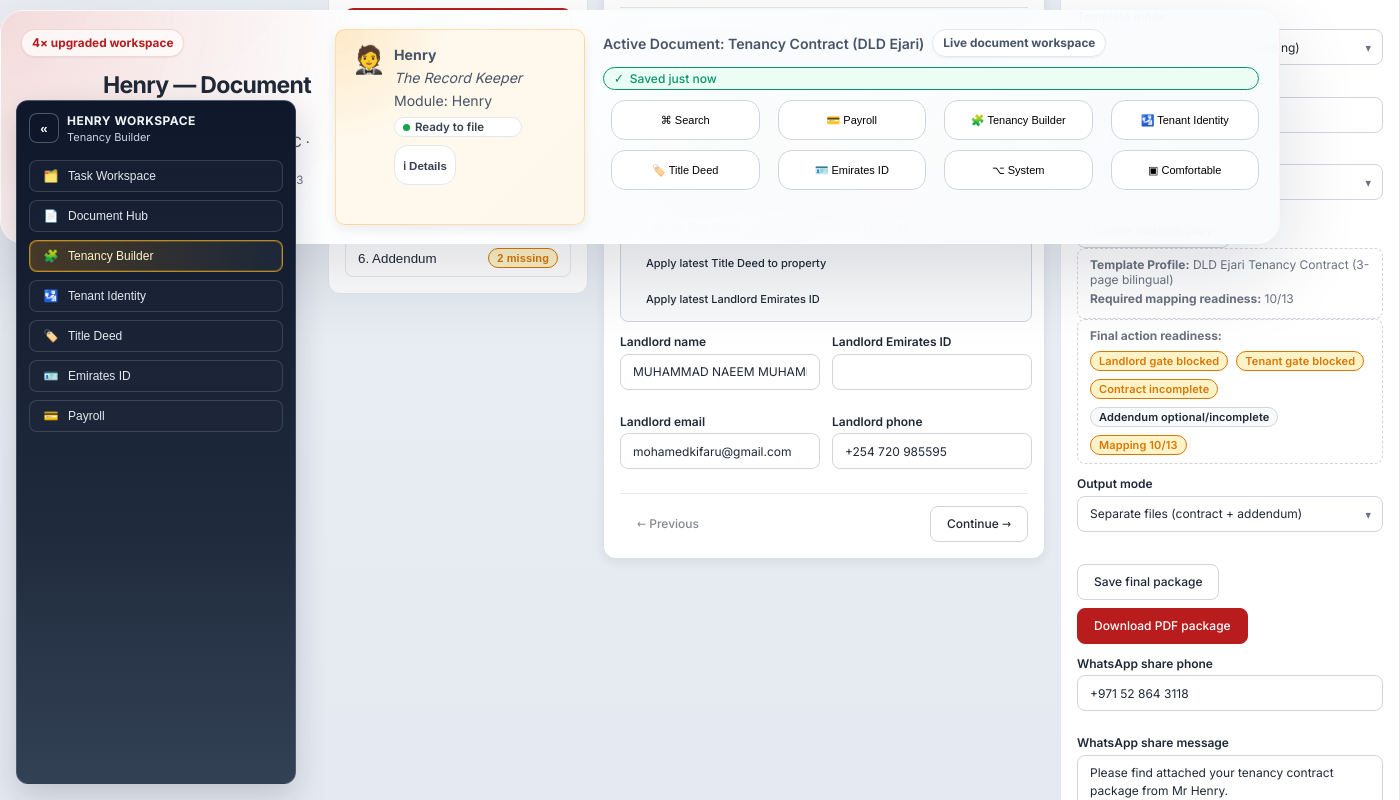
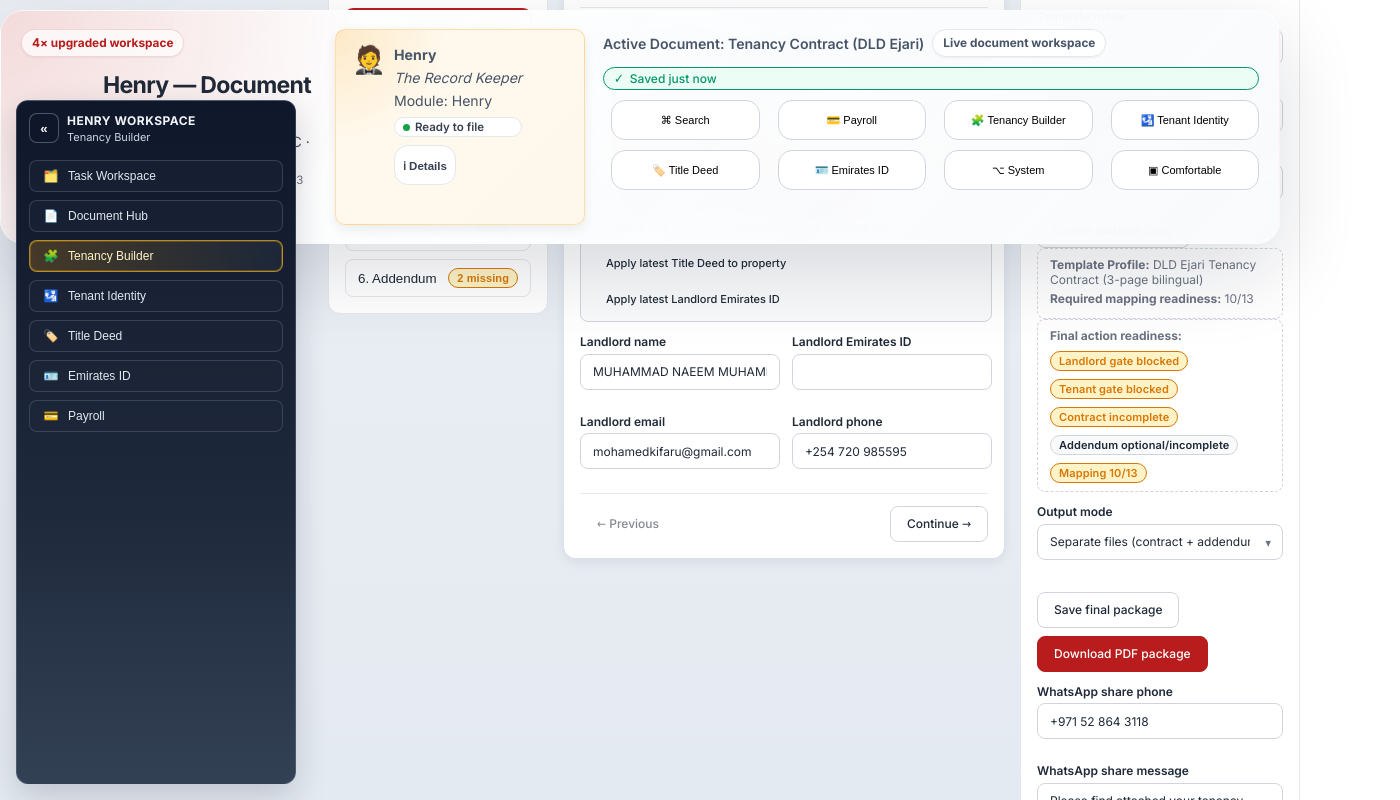
Before and after one commit to arslan9024/Henry, a React (Vite) app: page / in a window 1280 px wide. Both pictures are taken after a click on the button "Open package builder". Shown: the part 442-1242 px from the top of the page, 1400 px wide, since content can reach past the window. Built offline with nearby package versions, Linux system fonts and the light colour scheme; what @react-pdf/renderer would draw is missing.

Commit message:
feat(ui): extract shared workflow layout and migrate tenancy builder

```diff
--- a/src/components/tenancyBuilder/TenancyContractBuilderPage.jsx
+++ b/src/components/tenancyBuilder/TenancyContractBuilderPage.jsx
@@ -737,21 +737,21 @@ const TenancyContractBuilderPage = () => {
   };
 
   return (
-    <main className="tenancy-builder-page shell-page" id="main" tabIndex={-1}>
-      <section className="tenancy-builder-header">
-        <div>
+    <main className="tenancy-builder-page workflow-page shell-page" id="main" tabIndex={-1}>
+      <section className="tenancy-builder-header workflow-page__header">
+        <div className="workflow-page__header-copy">
           <h2>Tenancy Contract Builder</h2>
           <p>Upload tenancy template, complete guided steps, and export contract + addendum package.</p>
         </div>
-        <div className="tenancy-builder-header__actions">
+        <div className="tenancy-builder-header__actions workflow-page__header-actions">
           <Button variant="secondary" onClick={() => goToPage(APP_PAGES.DOCUMENT_HUB)}>
             ← Back to Document Hub
           </Button>
         </div>
       </section>
 
-      <section className="tenancy-builder-grid">
-        <Card variant="outlined" className="tenancy-builder-steps" as="aside">
+      <section className="tenancy-builder-grid workflow-page__grid workflow-page__grid--three-rail">
+        <Card variant="outlined" className="tenancy-builder-steps workflow-page__rail" as="aside">
           <Card.Header>
             <h3>Workflow Steps</h3>
           </Card.Header>
@@ -781,7 +781,7 @@ const TenancyContractBuilderPage = () => {
           </Card.Body>
         </Card>
 
-        <Card variant="elevated" className="tenancy-builder-form">
+        <Card variant="elevated" className="tenancy-builder-form workflow-page__main">
           <Card.Header>
             <h3>{currentStep.title}</h3>
             <p>{currentStep.description}</p>
@@ -1140,7 +1140,7 @@ const TenancyContractBuilderPage = () => {
           </Card.Footer>
         </Card>
 
-        <Card variant="outlined" className="tenancy-builder-side" as="aside">
+        <Card variant="outlined" className="tenancy-builder-side workflow-page__rail" as="aside">
           <Card.Header>
             <h3>Template + Export</h3>
           </Card.Header>
--- a/src/main.jsx
+++ b/src/main.jsx
@@ -5,6 +5,7 @@ import App from './App';
 import { store } from './store';
 import HenryThemeProvider from './HenryThemeProvider';
 import './styles/app.css';
+import './styles/workflow-layout.css';
 import './styles/sif-payroll-form.css';
 import './components/ui/ui.css';
 import './styles/luxury-print.css';
--- a/src/styles/tenancy-builder.css
+++ b/src/styles/tenancy-builder.css
@@ -1,14 +1,8 @@
 .tenancy-builder-page {
   padding: var(--space-4);
-  display: grid;
-  gap: var(--space-4);
-}
-
-.tenancy-builder-header {
-  display: flex;
-  justify-content: space-between;
-  align-items: flex-start;
-  gap: var(--space-4);
+  --workflow-left-col: 260px;
+  --workflow-main-col-min: 440px;
+  --workflow-right-col: 340px;
 }
 
 .tenancy-builder-header h2 {
@@ -18,13 +12,6 @@
 .tenancy-builder-header p {
   margin: 0;
   color: var(--text-muted);
-}
-
-.tenancy-builder-grid {
-  display: grid;
-  grid-template-columns: 260px minmax(440px, 1fr) 340px;
-  gap: var(--space-4);
-  align-items: start;
 }
 
 .tenancy-builder-steps ol {
@@ -137,10 +124,6 @@
 }
 
 @media (max-width: 1200px) {
-  .tenancy-builder-grid {
-    grid-template-columns: 1fr;
-  }
-
   .tenancy-form-grid {
     grid-template-columns: 1fr;
   }
--- /dev/null
+++ b/src/styles/workflow-layout.css
@@ -0,0 +1,55 @@
+.workflow-page {
+  --workflow-gap: var(--space-4);
+  --workflow-left-col: 260px;
+  --workflow-main-col-min: 440px;
+  --workflow-right-col: 340px;
+  display: grid;
+  gap: var(--workflow-gap);
+  width: 100%;
+}
+
+.workflow-page__header {
+  display: flex;
+  justify-content: space-between;
+  align-items: flex-start;
+  gap: var(--workflow-gap);
+}
+
+.workflow-page__header-copy h2 {
+  margin: 0 0 var(--space-2);
+}
+
+.workflow-page__header-copy p {
+  margin: 0;
+  color: var(--text-muted);
+}
+
+.workflow-page__header-actions {
+  display: flex;
+  flex-wrap: wrap;
+  gap: var(--space-2);
+}
+
+.workflow-page__grid {
+  display: grid;
+  gap: var(--workflow-gap);
+  align-items: start;
+}
+
+.workflow-page__grid--three-rail {
+  grid-template-columns:
+    minmax(220px, var(--workflow-left-col))
+    minmax(var(--workflow-main-col-min), 1fr)
+    minmax(280px, var(--workflow-right-col));
+}
+
+.workflow-page__rail,
+.workflow-page__main {
+  min-width: 0;
+}
+
+@media (max-width: 1200px) {
+  .workflow-page__grid--three-rail {
+    grid-template-columns: 1fr;
+  }
+}
```
